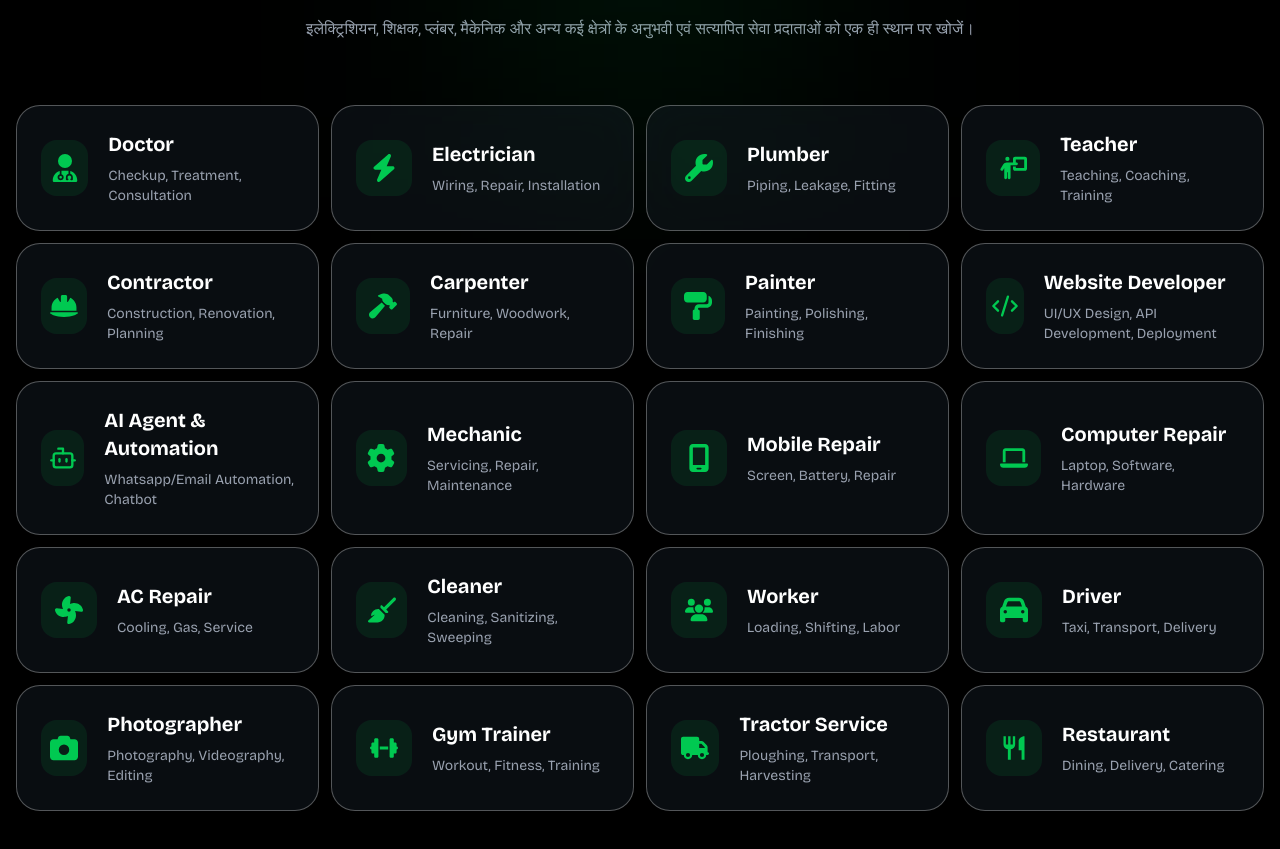
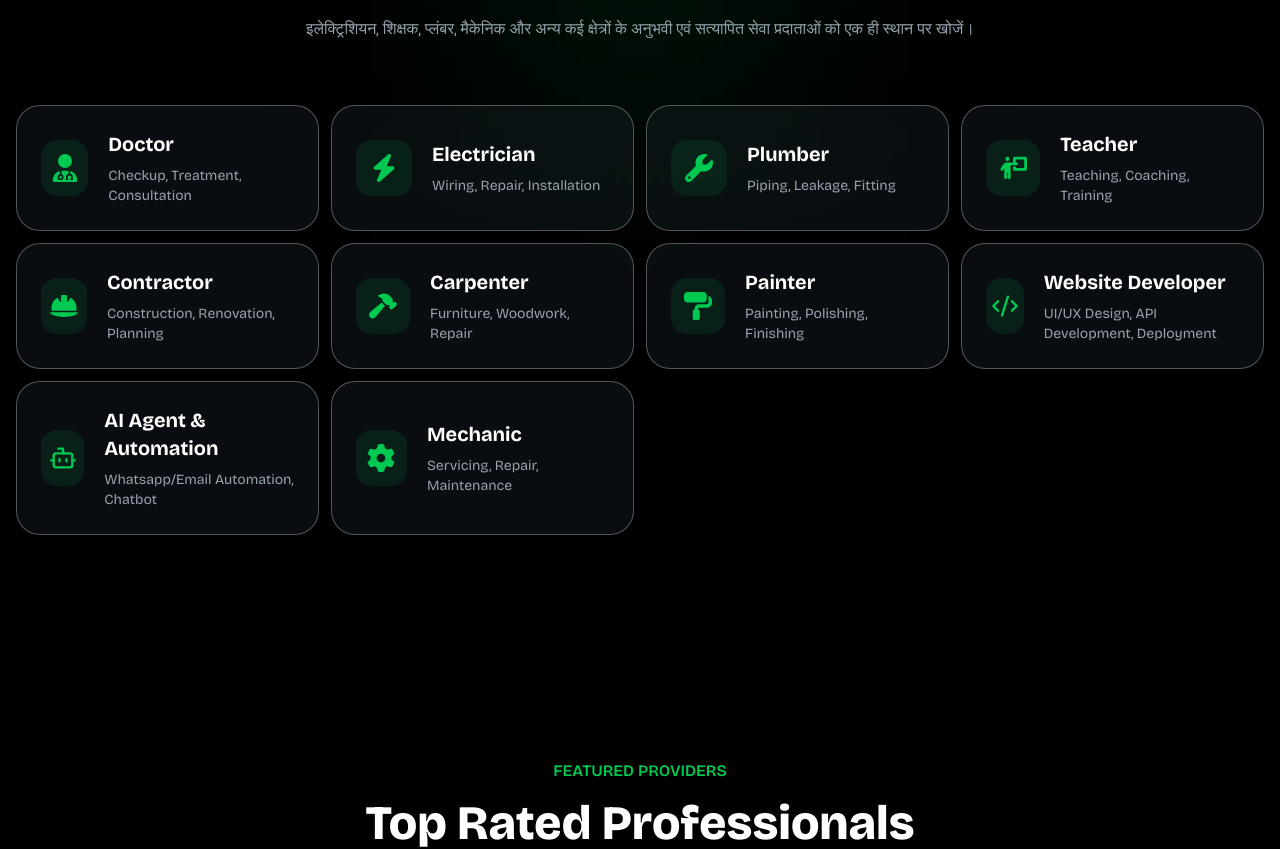
Before and after one commit to ranjeetboy-R/Help-Cart-FullStack, a Next.js app in the folder client/: page / in a window 1280 px wide. Shown: the part 1015-1864 px from the top of the page. Built offline with nearby package versions, Linux system fonts and the light colour scheme; no server answers.

Commit message:
changes 22

```diff
--- a/client/app/components/Categories.jsx
+++ b/client/app/components/Categories.jsx
@@ -2,6 +2,7 @@
 
 import { categories } from "@/public/assests";
 import { motion } from "framer-motion";
+import Link from "next/link";
 
 export default function Categories() {
     return (
@@ -29,7 +30,7 @@ export default function Categories() {
 
                 <div className="grid sm:grid-cols-2 lg:grid-cols-4 gap-3">
 
-                    {categories.slice(0, 20).map((item, index) => {
+                    {categories.slice(0, 10).map((item, index) => {
                         const Icon = item.icon;
 
                         return (
@@ -51,14 +52,14 @@ export default function Categories() {
                                     />
                                 </div>
 
-                                <div className="flex flex-col gap-2">
+                                <Link href="/auth/signup" className="flex flex-col gap-2">
                                     <h3 className="text-xl font-bold">
                                         {item.title}
                                     </h3>
                                     <p className="text-gray-400 text-sm">
                                         {item.services}
                                     </p>
-                                </div>
+                                </Link>
                             </motion.div>
                         );
                     })}
```
